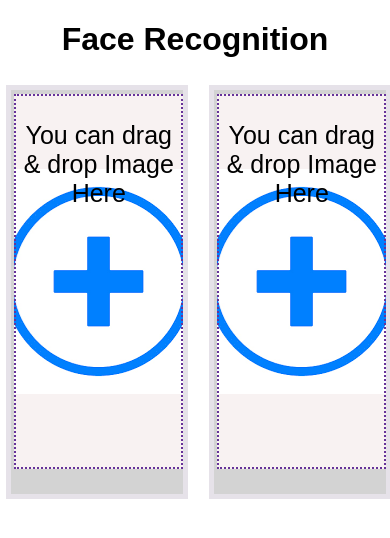
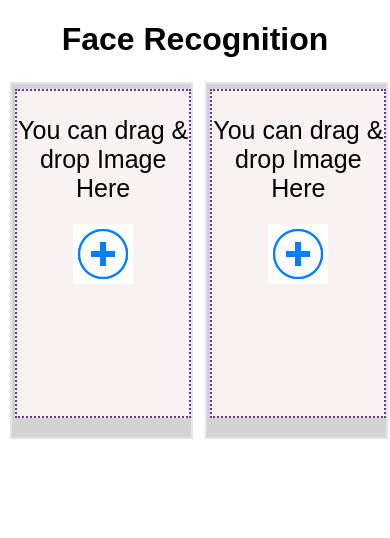
Before and after one commit to saiful-dev/Image_drag_drop_project, a React (Create React App) app: page / in a window 390 px wide. Shown: the top 538 px of the page. Built offline with nearby package versions, Linux system fonts and the light colour scheme.

Commit message:
responsive and full ui complted

```diff
--- a/src/App.css
+++ b/src/App.css
@@ -1,3 +1,9 @@
+body{
+
+  margin-left: 10%;
+  margin-right: 10%;
+}
+
 .box {
     border: 5px solid rgb(230, 226, 233);
     background-color: lightgray;
@@ -19,15 +25,72 @@
     width: 96%;
     height: 92%;
     font-size: 25px;
+    background-size: 35%;
   }
 
   .result{
 
     border: 2px outset rgb(87, 151, 68);
     background-color: lightblue;
-    justify-content: space-between;
-    text-align: center;
+    position: relative;
+    display: flex;
+    justify-content: center;
+    align-items: center;
     width: 50%;
-    margin-left: 20%;
-    margin-right: 20%;
+    height: 100px;
+    margin: auto;
+
+
+
   }
+
+
+
+  .result p{
+
+    padding-left: 10px;
+
+
+
+
+  }
+
+  @media screen and (max-width: 600px){
+
+    body{
+
+     margin:2%;
+    }
+
+    .box {
+      border: 2px solid rgb(230, 226, 233);
+      background-color: lightgray;
+      position: relative;
+      padding: 1%;
+      margin: 1%;
+      width: 98%;
+      height: 350px;
+      font-size: 12px;
+    }
+
+
+    .dropArea{
+      border: 2px dotted rebeccapurple;
+      background-color: rgb(248, 242, 242);
+      position: absolute;
+      margin-top: 2%;
+      margin-left: 1%;
+      width: 96%;
+      height: 92%;
+      font-size: 25px;
+
+    }
+
+
+      .result{
+        width: 80%;
+
+      }
+
+
+  }
--- a/src/App.js
+++ b/src/App.js
@@ -233,8 +233,8 @@ const files2Preview=(
   {
     accuracy ?
          <div className='result'>
-         {isVarified ? <img src={require("./ok.jpg")} height={'50px'} width={'50px'}/>: <img src={require("./notOk.jpg")} height={'50px'} width={'50px'}/> }
-         <p fontSize='20px'>Matched by {`${accuracy*100}%`}</p>
+         {isVarified ? <img src={require("./ok.jpg")} height={'50px'} width={'50px'} />: <img src={require("./notOk.jpg")} height={'50px'} width={'50px'}/> }
+         <p fontSize='20px'>Matched by {`${Math.round(accuracy*100)}%`}</p>
 
          </div>:null
   }
```
